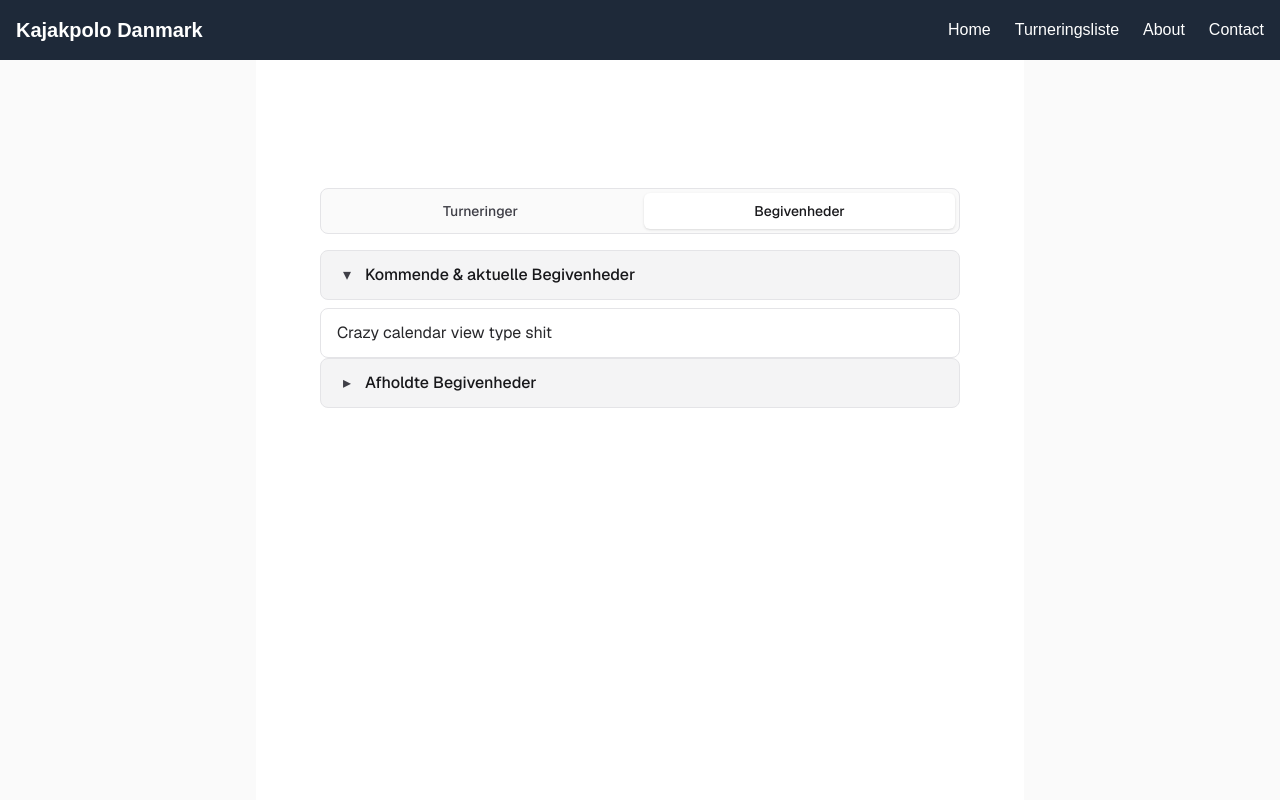
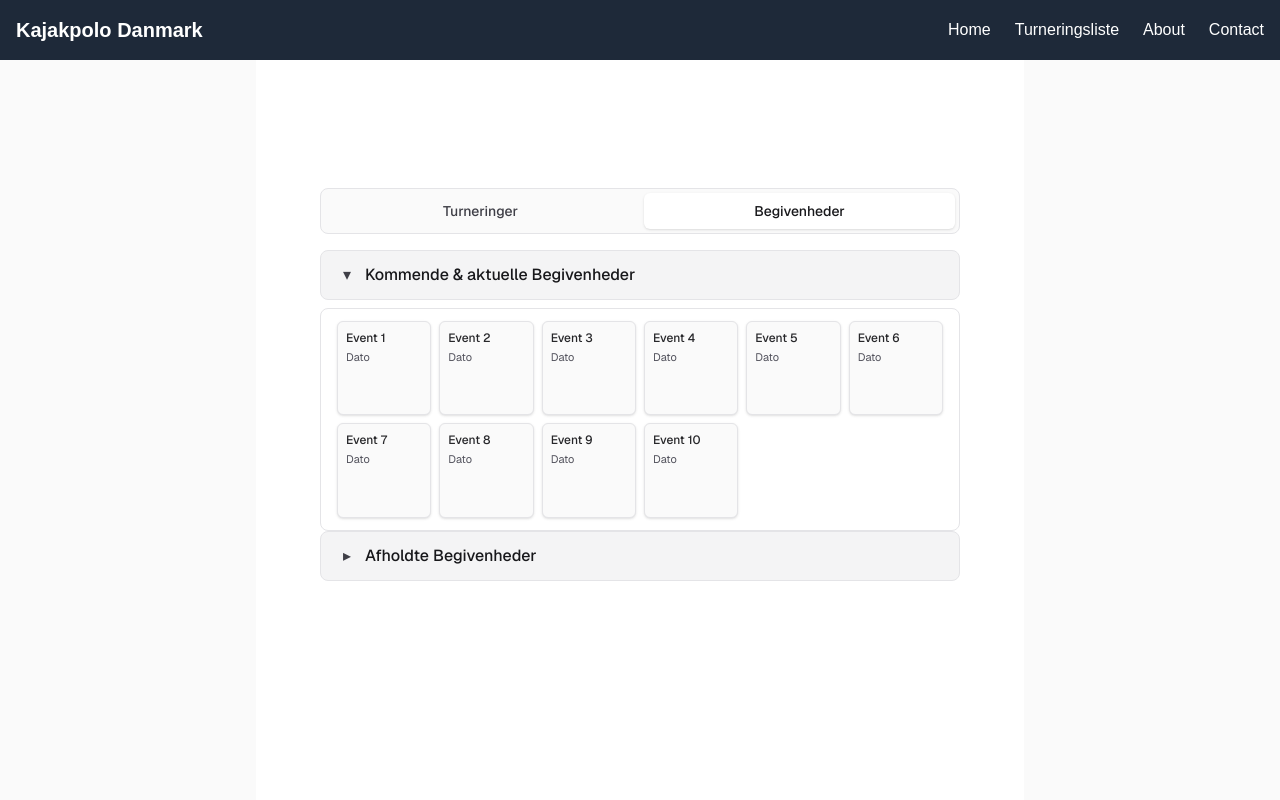
Before and after one commit to TacoKarl/kpolo, a Next.js app in the folder frontend/: page /turneringsliste in a window 1280 px wide. Both pictures are taken after a click on the tab "Begivenheder". Shown: the top 800 px of the page. Built offline with nearby package versions, Linux system fonts and the light colour scheme.

Commit message:
fix småsemantik

```diff
--- a/frontend/src/app/turneringsliste/page.tsx
+++ b/frontend/src/app/turneringsliste/page.tsx
@@ -1,9 +1,15 @@
 "use client";
-import { useState } from "react";
+import { useId, useState } from "react";
 import { Triangle } from "../components/ui/Triangle";
 type ActiveTab = "turneringer" | "events";
 
 export default function Page() {
+    const tabsId = useId();
+    const turneringerTabId = `${tabsId}-tab-turneringer`;
+    const eventsTabId = `${tabsId}-tab-events`;
+    const turneringerPanelId = `${tabsId}-panel-turneringer`;
+    const eventsPanelId = `${tabsId}-panel-events`;
+
     const [activeTab, setActiveTab] = useState<ActiveTab>("turneringer");
 
     const [open, setOpen] = useState<{ turneringerFuture: boolean; turneringerPast: boolean; eventsFuture: boolean; eventsPast: boolean }>({
@@ -12,6 +18,18 @@ export default function Page() {
         eventsFuture: true,
         eventsPast: false
     });
+
+    const eventsFutureSkeleton = Array.from({ length: 10 }, (_, i) => ({
+        id: `future-${i + 1}`,
+        title: `Event ${i + 1}`,
+        dateLabel: "Dato",
+    }));
+
+    const eventsPastSkeleton = Array.from({ length: 10 }, (_, i) => ({
+        id: `past-${i + 1}`,
+        title: `Event ${i + 1}`,
+        dateLabel: "Dato",
+    }));
 
     return (
         <div className="flex min-h-screen items-center justify-center bg-zinc-50 font-sans dark:bg-black">
@@ -22,6 +40,8 @@ export default function Page() {
                     className="flex w-full gap-2 rounded-lg border border-zinc-200 bg-zinc-50 p-1 dark:border-zinc-800 dark:bg-zinc-900"
                 >
                     <button
+                        id={turneringerTabId}
+                        aria-controls={turneringerPanelId}
                         type="button"
                         role="tab"
                         aria-selected={activeTab === "turneringer"}
@@ -37,6 +57,8 @@ export default function Page() {
                     </button>
 
                     <button
+                        id={eventsTabId}
+                        aria-controls={eventsPanelId}
                         type="button"
                         role="tab"
                         aria-selected={activeTab === "events"}
@@ -53,7 +75,11 @@ export default function Page() {
                 </div>
 
                 {activeTab === "turneringer" && (
-                    <section role="tabpanel" className="w-full">
+                    <section
+                        id={turneringerPanelId}
+                        aria-labelledby={turneringerTabId}
+                        role="tabpanel"
+                        className="w-full">
                         <button
                             type="button"
                             onClick={() =>
@@ -61,20 +87,22 @@ export default function Page() {
                             }
                             className="flex w-full items-center gap-2 rounded-lg border border-zinc-200 bg-zinc-100 px-4 py-3 text-left font-medium text-zinc-900 transition hover:bg-zinc-200 dark:border-zinc-800 dark:bg-zinc-900 dark:text-zinc-100 dark:hover:bg-zinc-800"
                             aria-expanded={open.turneringerFuture}
-                            aria-controls="panel-turneringer"
+                            aria-controls="panel-turneringerFuture"
                         >
                             <Triangle isOpen={open.turneringerFuture} />
-                            <span>Kommender & Aktuelle Turneringer</span>
+                            <span>Kommende & Aktuelle Turneringer</span>
                         </button>
 
                         {open.turneringerFuture && (
                             <div
-                                id="panel-turneringer"
+                                id="panel-turneringerFuture"
                                 className="mt-2 w-full rounded-lg border border-zinc-200 bg-white px-4 py-3 text-zinc-800 dark:border-zinc-800 dark:bg-black dark:text-zinc-200"
                             >
+                                <ul>
                                     <li>DT2026</li>
                                     <li>VT2026</li>
                                     <li>osv...</li>
+                                </ul>
                             </div>
                         )}
                         <button
@@ -84,7 +112,7 @@ export default function Page() {
                             }
                             className="flex w-full items-center gap-2 rounded-lg border border-zinc-200 bg-zinc-100 px-4 py-3 text-left font-medium text-zinc-900 transition hover:bg-zinc-200 dark:border-zinc-800 dark:bg-zinc-900 dark:text-zinc-100 dark:hover:bg-zinc-800"
                             aria-expanded={open.turneringerPast}
-                            aria-controls="panel-turneringer"
+                            aria-controls="panel-turneringerPast"
                         >
                             <Triangle isOpen={open.turneringerPast} />
                             <span>Afholdte Turneringer</span>
@@ -92,27 +120,33 @@ export default function Page() {
 
                         {open.turneringerPast && (
                             <div
-                                id="panel-turneringer"
+                                id="panel-turneringerPast"
                                 className="mt-2 w-full rounded-lg border border-zinc-200 bg-white px-4 py-3 text-zinc-800 dark:border-zinc-800 dark:bg-black dark:text-zinc-200"
                             >
+                                <ul>
                                     <li>DT2025</li>
                                     <li>VT2025</li>
                                     <li>DT2024</li>
                                     <li>vT2024</li>
                                     <li>osv...</li>
+                                </ul>
                             </div>
                         )}
                     </section>
                 )}
 
                 {activeTab === "events" && (
-                    <section role="tabpanel" className="w-full">
+                    <section
+                        id={eventsPanelId}
+                        aria-labelledby={eventsTabId}
+                        role="tabpanel"
+                        className="w-full">
                         <button
                             type="button"
                             onClick={() => setOpen((s) => ({ ...s, eventsFuture: !s.eventsFuture }))}
                             className="flex w-full items-center gap-2 rounded-lg border border-zinc-200 bg-zinc-100 px-4 py-3 text-left font-medium text-zinc-900 transition hover:bg-zinc-200 dark:border-zinc-800 dark:bg-zinc-900 dark:text-zinc-100 dark:hover:bg-zinc-800"
                             aria-expanded={open.eventsFuture}
-                            aria-controls="panel-events"
+                            aria-controls="panel-eventsFuture"
                         >
                             <Triangle isOpen={open.eventsFuture} />
                             <span>Kommende & aktuelle Begivenheder</span>
@@ -120,10 +154,22 @@ export default function Page() {
 
                         {open.eventsFuture && (
                             <div
-                                id="panel-events"
+                                id="panel-eventsFuture"
                                 className="mt-2 w-full rounded-lg border border-zinc-200 bg-white px-4 py-3 text-zinc-800 dark:border-zinc-800 dark:bg-black dark:text-zinc-200"
                             >
-                                Crazy calendar view type shit
+                                <div className="grid grid-cols-6 gap-2">
+                                    {eventsFutureSkeleton.map((item) => (
+                                        <div
+                                            key={item.id}
+                                            className="aspect-square rounded-md border border-zinc-200 bg-zinc-50 p-2 text-xs text-zinc-800 shadow-sm dark:border-zinc-800 dark:bg-zinc-950 dark:text-zinc-200"
+                                        >
+                                            <div className="font-medium">{item.title}</div>
+                                            <div className="mt-1 text-[11px] text-zinc-600 dark:text-zinc-400">
+                                                {item.dateLabel}
+                                            </div>
+                                        </div>
+                                    ))}
+                                </div>
                             </div>
                         )}
                         <button
@@ -131,7 +177,7 @@ export default function Page() {
                             onClick={() => setOpen((s) => ({ ...s, eventsPast: !s.eventsPast }))}
                             className="flex w-full items-center gap-2 rounded-lg border border-zinc-200 bg-zinc-100 px-4 py-3 text-left font-medium text-zinc-900 transition hover:bg-zinc-200 dark:border-zinc-800 dark:bg-zinc-900 dark:text-zinc-100 dark:hover:bg-zinc-800"
                             aria-expanded={open.eventsPast}
-                            aria-controls="panel-events"
+                            aria-controls="panel-eventsPast"
                         >
                             <Triangle isOpen={open.eventsPast} />
                             <span>Afholdte Begivenheder</span>
@@ -139,10 +185,22 @@ export default function Page() {
 
                         {open.eventsPast && (
                             <div
-                                id="panel-events"
+                                id="panel-eventsPast"
                                 className="mt-2 w-full rounded-lg border border-zinc-200 bg-white px-4 py-3 text-zinc-800 dark:border-zinc-800 dark:bg-black dark:text-zinc-200"
                             >
-                                Crazy calendar view type shit
+                                <div className="grid grid-cols-6 gap-2">
+                                    {eventsPastSkeleton.map((item) => (
+                                        <div
+                                            key={item.id}
+                                            className="aspect-square rounded-md border border-zinc-200 bg-zinc-50 p-2 text-xs text-zinc-800 shadow-sm dark:border-zinc-800 dark:bg-zinc-950 dark:text-zinc-200"
+                                        >
+                                            <div className="font-medium">{item.title}</div>
+                                            <div className="mt-1 text-[11px] text-zinc-600 dark:text-zinc-400">
+                                                {item.dateLabel}
+                                            </div>
+                                        </div>
+                                    ))}
+                                </div>
                             </div>
                         )}
                     </section>
```
Lines whose indentation alone changed are shown as unchanged.
